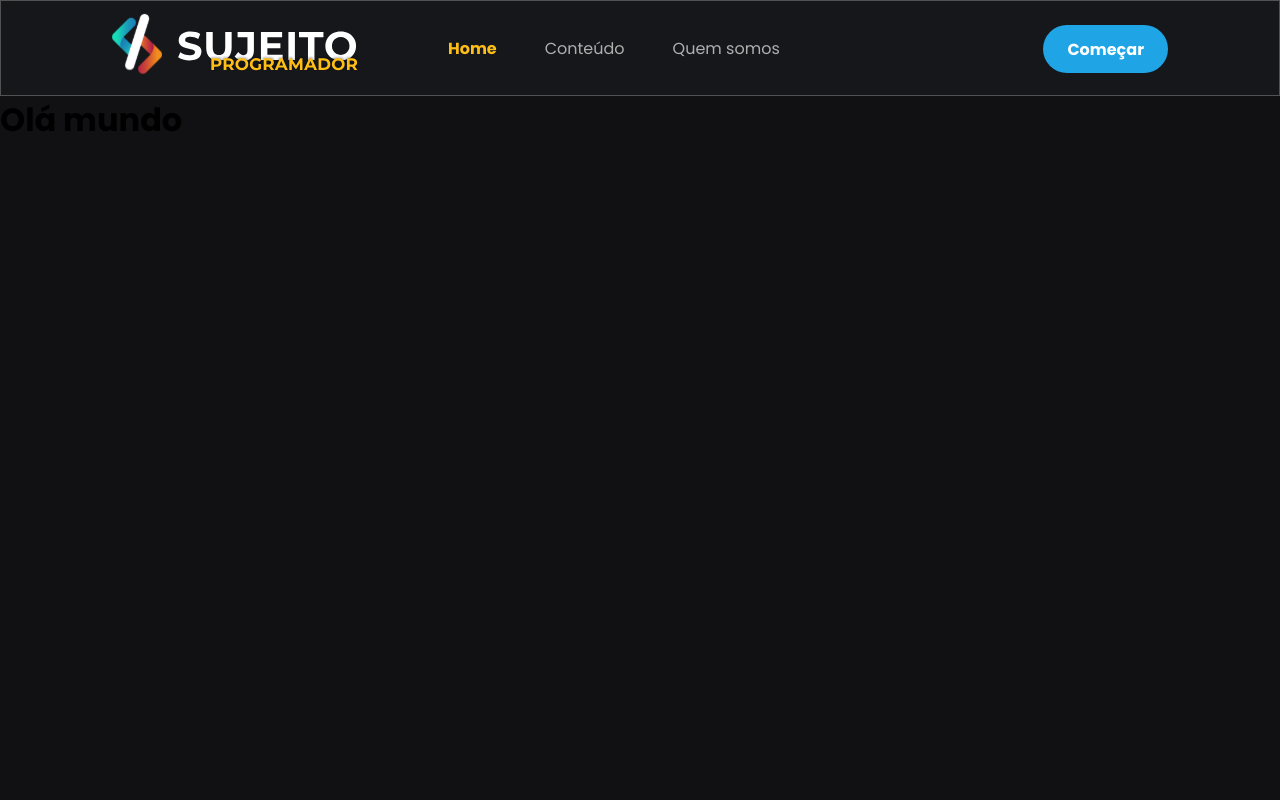
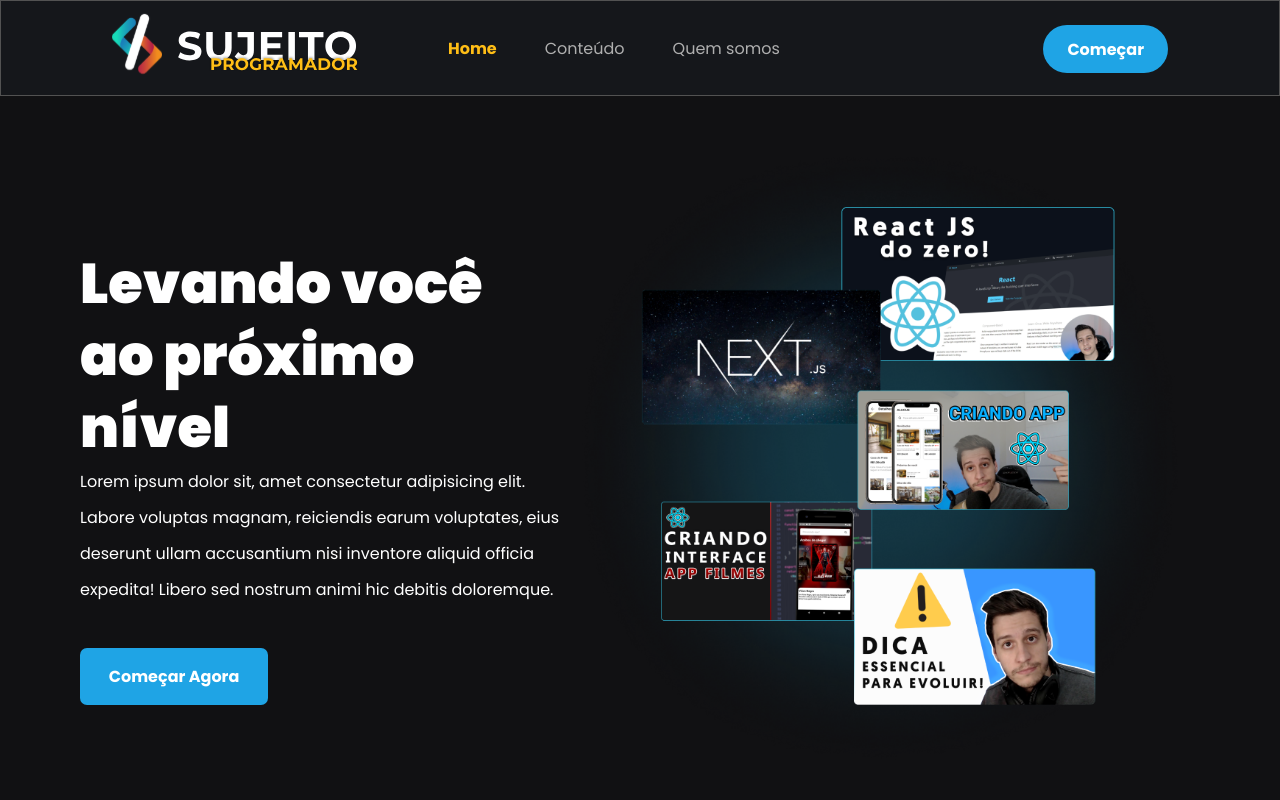
Before and after one commit to Mtmozart/sujeito-progamador-next-13, a Next.js app: page / in a window 1280 px wide. Shown: the top 800 px of the page. Built offline with nearby package versions, Linux system fonts and the light colour scheme.

Commit message:
finish the homepage

```diff
--- a/src/pages/index.tsx
+++ b/src/pages/index.tsx
@@ -1,4 +1,5 @@
 import Head from "next/head";
+import styles from "../styles/home.module.scss";
 
 import { Inter } from "next/font/google";
 
@@ -8,12 +9,55 @@
   return (
     <>
       <Head>
-        <title>Create Next App</title>
+        <title>Mudando de vida </title>
         <meta name="description" content="Generated by create next app" />
         <meta name="viewport" content="width=device-width, initial-scale=1" />
       </Head>
+      <main className={styles.container}>
+        <div className={styles.containerHeader}>
+          <section className={styles.ctaText}>
+            <h1>Levando você ao próximo nível</h1>
+            <span>
+              Lorem ipsum dolor sit, amet consectetur adipisicing elit. Labore
+              voluptas magnam, reiciendis earum voluptates, eius deserunt ullam
+              accusantium nisi inventore aliquid officia expedita! Libero sed
+              nostrum animi hic debitis doloremque.
+            </span>
+            <a>
+              <button>Começar Agora</button>
+            </a>
+          </section>
+          <img src="/images/banner-conteudos.png" alt="Conteúdo" />
+        </div>
+        <hr className={styles.divisor} />
 
-      <h1>Olá mundo</h1>
+        <div className={styles.sectionContent}>
+          <section>
+            <h2>Aprenda a estudar</h2>
+            <span>
+              Lorem, ipsum dolor sit amet consectetur adipisicing elit.
+              Perspiciatis mollitia laborum soluta ipsum quod neque ratione
+              aspernatur
+            </span>
+          </section>
+          <img src="/images/financasApp.png" alt="Conteúdo de finanças" />
+        </div>
+
+        <hr className={styles.divisor} />
+
+        <div className={styles.sectionContent}>
+          <img src="/images/webDev.png" alt="Conteúdo de aplicações" />
+          <section>
+            <h2>Aprenda a estudar mais ainda</h2>
+
+            <span>
+              Lorem, ipsum dolor sit amet consectetur adipisicing elit.
+              Perspiciatis mollitia laborum soluta ipsum quod neque ratione
+              aspernatur
+            </span>
+          </section>
+        </div>
+      </main>
     </>
   );
 }
--- /dev/null
+++ b/src/styles/home.module.scss
@@ -0,0 +1,77 @@
+.container {
+  display: block;
+}
+
+.containerHeader {
+  min-height: calc(100vh - 5rem);
+  margin: 0 auto;
+  max-width: 1120px;
+
+  display: flex;
+  align-items: center;
+  justify-content: space-between;
+
+  img {
+    max-width: 640px;
+  }
+}
+
+.ctaText {
+  max-width: 600px;
+
+  h1 {
+    font-size: 3.5rem;
+    line-height: 4.5rem;
+    font-weight: 900;
+    margin-top: 2.5rem;
+    color: var(--white);
+  }
+  span {
+    font-size: 1rem;
+    line-height: 2.25rem;
+    color: var(--white);
+  }
+  button {
+    background-color: var(--blue-900);
+    border: 0;
+    padding: 1rem 1.8rem;
+    margin-top: 2.5rem;
+    border-radius: 7px;
+    color: var(--white);
+    font-weight: bold;
+  }
+}
+
+.divisor {
+  width: 100%;
+  bottom: 0;
+  height: 1px;
+  border-color: var(--gray-200);
+}
+
+.sectionContent {
+  margin: 5.5rem auto;
+  max-width: 1120px;
+  display: flex;
+  align-items: center;
+  justify-content: center;
+
+  section {
+    max-width: 670px;
+  }
+  img {
+    max-width: 550px;
+  }
+  h2 {
+    font-size: 2.2rem;
+    line-height: 4.5rem;
+    font-weight: 900;
+    margin-top: 2.2rem;
+    color: var(--white);
+  }
+  span {
+    font-size: 1rem;
+    line-height: 2.25rem;
+    color: var(--white);
+  }
+}
```
